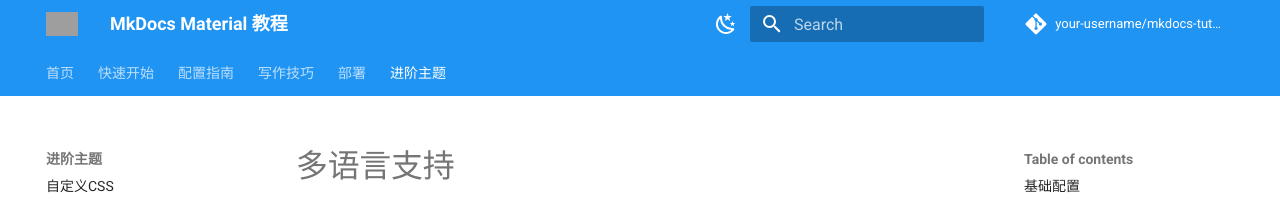
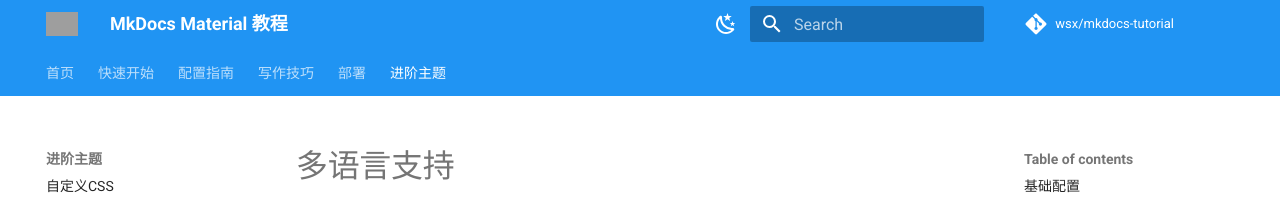
Before and after one commit to zy581/mkdocs_tutorial, an MkDocs documentation site: the page built from docs/advanced/i18n.md, in a window 1280 px wide. Shown: the top 204 px of the page. Built offline with MkDocs 1.6.1 and Material for MkDocs 9.7.7, drawn with Linux system fonts in a browser that asks for light colours; comment, search, counter and statistics services are not loaded; grey boxes are pictures that could not be loaded.

```diff
--- a/mkdocs.yml
+++ b/mkdocs.yml
@@ -3,8 +3,8 @@ site_url: https://your-username.github.io/mkdocs-tutorial/
 site_author: 你的名字
 site_description: 使用MkDocs Material主题构建专业文档的完整教程
 
-repo_name: your-username/mkdocs-tutorial
-repo_url: https://github.com/your-username/mkdocs-tutorial
+repo_name: wsx/mkdocs-tutorial
+repo_url: https://github.com/wsx/mkdocs-tutorial
 
 copyright: 版权 © 2024 你的名字
 
```
Also changed, not shown: README.md (+2 -0 lines).
